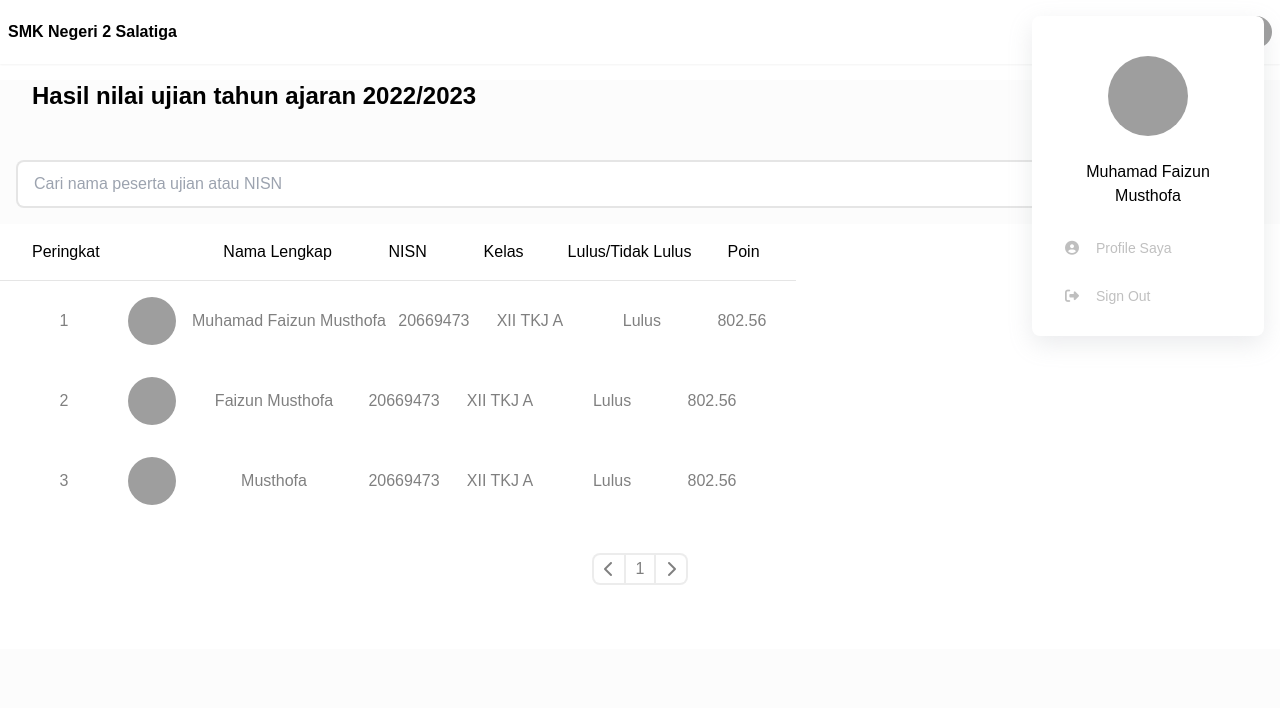
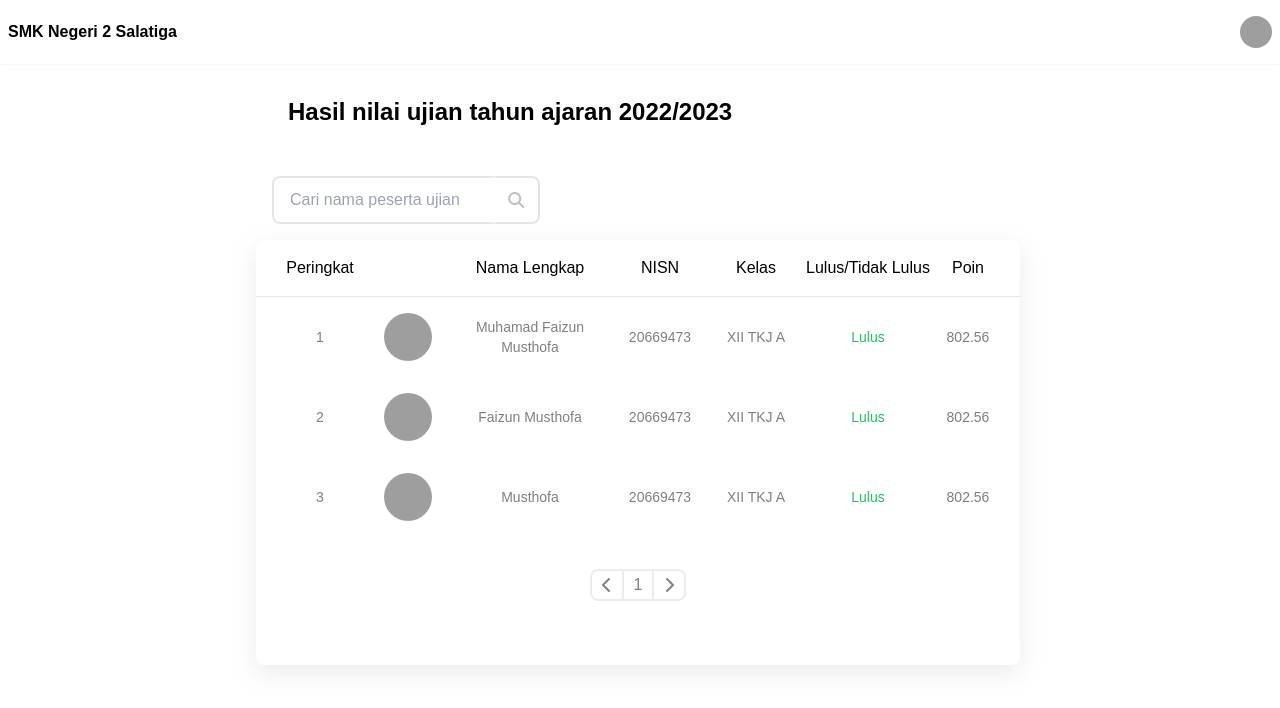
Before and after one commit to FaizunM/project-kel-8-frontend, a React (Create React App) app: page / in a window 1280 px wide. Shown: the top 708 px of the page. Built offline with nearby package versions, Linux system fonts and the light colour scheme; grey boxes are pictures that could not be loaded.

Commit message:
Add desktop view on home page

```diff
--- a/src/components/Home.js
+++ b/src/components/Home.js
@@ -43,13 +43,13 @@ export default function Home() {
   }, [getData]);
 
   return (
-    <div className="w-screen h-screen bg-[#fcfcfc]">
+    <div className="w-full h-screen bg-[#ffffff]">
       <Navigation />
-      <div className="w-full h-auto">
-        <div className="my-8 mt-20 font-semibold text-2xl px-8">
+      <div className="w-full h-auto lg:px-64">
+        <div className="w-auto py-8 pt-24 font-semibold text-2xl px-8">
           Hasil nilai ujian tahun ajaran 2022/2023
         </div>
-        <div className="w-full h-auto p-4">
+        <div className="w-full lg:w-[300px] h-auto p-4">
           <form action="">
             <div className="flex">
               <input
@@ -65,24 +65,24 @@ export default function Home() {
             </div>
           </form>
         </div>
-        <div className="w-full h-auto overflow-x-scroll bg-white pb-16">
+        <div className="w-full lg:w-fit h-auto overflow-x-scroll bg-white pb-16 lg:shadow-default lg:rounded-lg">
           <div className="w-fit h-auto flex items-center font-medium border-b-[1px] border-[rgba(0,0,0,0.1)] px-4">
-            <div className="min-w-[96px] text-center h-auto p-4">Peringkat</div>
-            <div className="min-w-[48px] text-center h-auto p-4 mx-4"></div>
-            <div className="min-w-[164px] text-center h-auto p-4">
+            <div className="min-w-[96px] text-center h-auto py-4">Peringkat</div>
+            <div className="min-w-[48px] text-center h-auto py-4 mx-4"></div>
+            <div className="min-w-[164px] text-center h-auto py-4">
               Nama Lengkap
             </div>
-            <div className="min-w-[96px] text-center h-auto p-4">NISN</div>
-            <div className="min-w-[96px] text-center h-auto p-4">Kelas</div>
-            <div className="min-w-[128px] text-center h-auto p-4">
+            <div className="min-w-[96px] text-center h-auto py-4">NISN</div>
+            <div className="min-w-[96px] text-center h-auto py-4">Kelas</div>
+            <div className="min-w-[128px] lg:max-w-[128px] text-center h-auto py-4">
               Lulus/Tidak Lulus
             </div>
-            <div className="min-w-[72px] text-center h-auto p-4">Poin</div>
+            <div className="min-w-[72px] text-center h-auto py-4">Poin</div>
           </div>
-          <div className="w-full h-auto">
+          <div className="w-full h-auto text-sm">
             {data.map((d, index) => (
               <div
-                className="w-fit h-auto py-4 flex items-center font-medium text-[rgba(0,0,0,0.5)] px-4 hover:text-[rgba(0,0,0,0.75)] hover:bg-[rgba(0,0,0,0.01)]"
+                className="w-fit h-auto py-4 flex items-center font-medium text-[rgba(0,0,0,0.5)] px-4 hover:text-[rgba(0,0,0,0.75)] hover:shadow-default transition-all duration-150 ease-in-out"
                 key={d.id}
               >
                 <div className="min-w-[96px] text-center h-auto">
@@ -97,13 +97,13 @@ export default function Home() {
                     alt=""
                   />
                 </div>
-                <div className="min-w-[164px] text-center h-auto">
+                <div className="min-w-[164px] lg:max-w-[164px] text-center h-auto">
                   {d.fullname}
                 </div>
                 <div className="min-w-[96px] text-center h-auto">{d.nisn}</div>
                 <div className="min-w-[96px] text-center h-auto">{d.class}</div>
                 <div className="min-w-[128px] text-center h-auto">
-                  {d.status}
+                {d.status === "Lulus"? <div className="text-green-500">{d.status}</div> : <div className="text-red-500">{d.status}</div>}
                 </div>
                 <div className="min-w-[72px] text-center h-auto">{d.poin}</div>
               </div>
--- a/src/components/Navigation.js
+++ b/src/components/Navigation.js
@@ -1,7 +1,7 @@
 export default function Navigation() {
   return (
     <div className="w-full h-[64px] bg-white flex items-center shadow-sm px-2 fixed top-0 left-0">
-      <div className="w-auto h-auto font-bold">SMK Negeri 2 Salatiga</div>
+      <div className="w-auto h-auto font-semibold">SMK Negeri 2 Salatiga</div>
       <div className="w-auto h-auto ml-auto">
         <div className="w-8 h-8 rounded-full overflow-hidden">
           <img
@@ -11,7 +11,7 @@ export default function Navigation() {
           />
         </div>
       </div>
-      <div className="w-auto h-auto p-4 fixed top-4 right-4 bg-white shadow-default rounded-lg flex flex-col items-center">
+      <div className="w-auto h-auto p-4 fixed top-4 right-4 bg-white shadow-default rounded-lg flex-col items-center hidden">
         <div className="w-[128px] h-[128px] flex items-center justify-center">
           <div className="w-20 h-20 rounded-full overflow-hidden">
             <img
```
